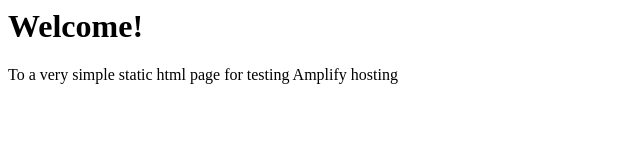
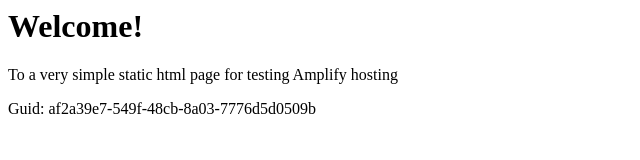
Before and after one commit to aws-aemilia-pdx/Github-PR-Commit-Integration-Test-DoNotTouch-GitH-MJCD6L4M-v1-preprod-us-west-2, a website: page src/index.html in a window 1280 px wide. Shown: the whole page, without its empty margins (0-640 px from the left). Drawn offline with Linux system fonts and the light colour scheme.

Commit message:
commit from integ tests

```diff
--- a/src/index.html
+++ b/src/index.html
@@ -1,3 +1,5 @@
+
+
 <html lang="en">
 
 <head>
@@ -10,6 +12,6 @@
 <body>
     <h1>Welcome!</h1>
     <p>To a very simple static html page for testing Amplify hosting</p>
-</body>
+    <p>Guid: af2a39e7-549f-48cb-8a03-7776d5d0509b</p></body>
 
 </html>
```
